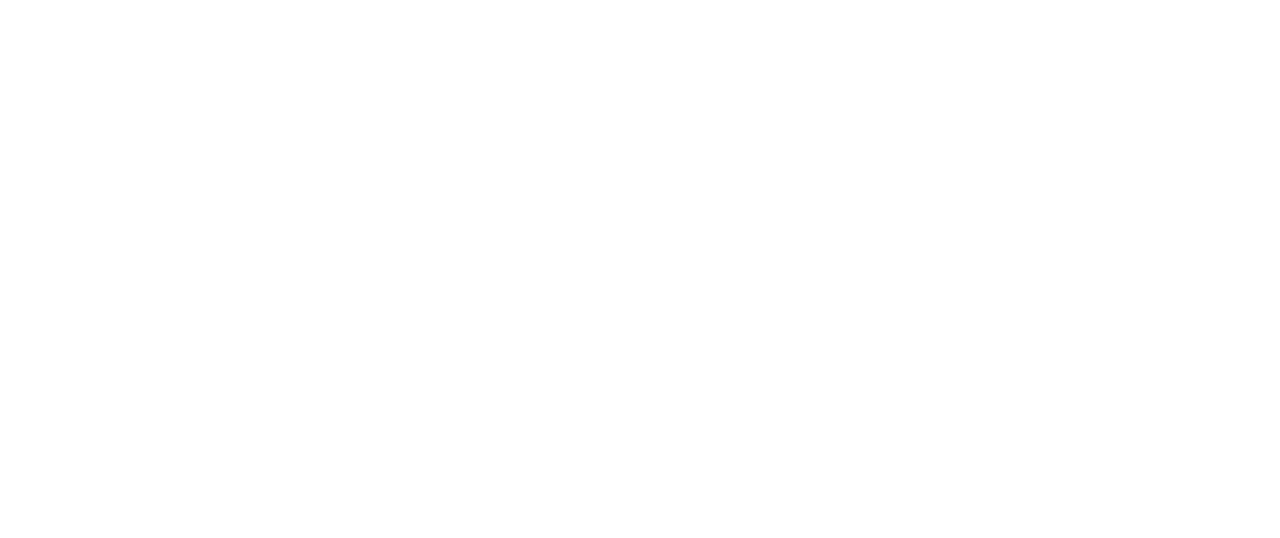
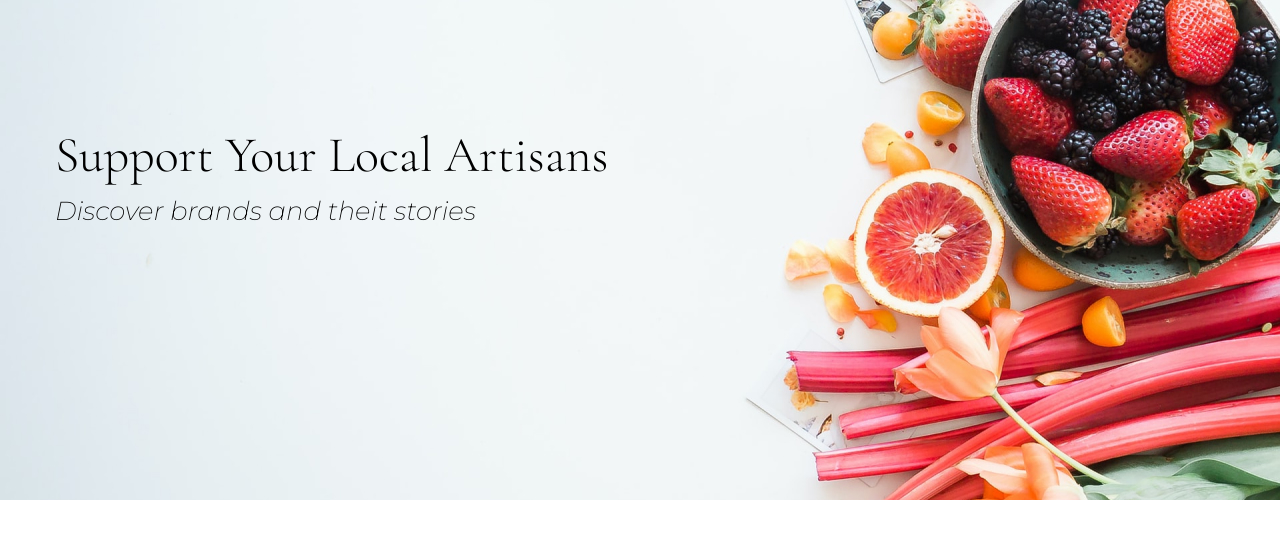
Before and after one commit to SergioPtashynski/Homeworks, a plain HTML site: page index.html in a window 1280 px wide. Drawn offline with nearby package versions, Linux system fonts and the light colour scheme.

Commit message:
background homework

```diff
--- a/index.html
+++ b/index.html
@@ -5,4 +5,17 @@
         <meta http-equiv="X-UA-Compatible" content="IE=edge">
         <title>Position</title>
         <link rel="stylesheet" href="./style/style.css">
+        <link rel="preconnect" href="https://fonts.googleapis.com">
+<link rel="preconnect" href="https://fonts.gstatic.com" crossorigin>
+<link href="https://fonts.googleapis.com/css2?family=Cormorant+Garamond:ital,wght@1,500&family=Montserrat:ital,wght@1,200&family=Raleway:wght@700&display=swap" rel="stylesheet">
+<link rel="preconnect" href="https://fonts.googleapis.com">
+<link rel="preconnect" href="https://fonts.gstatic.com" crossorigin>
+<link href="https://fonts.googleapis.com/css2?family=Cormorant+Garamond:ital,wght@0,300;1,500&family=Montserrat:ital,wght@1,200&family=Raleway:wght@700&display=swap" rel="stylesheet">
     </head>
+    <body>
+<div class="start-page">
+    <h1>Support Your Local Artisans</h1>
+    <p>Discover brands and theit stories</p>
+</div>
+    </body>
+</html>
--- a/style/style.css
+++ b/style/style.css
@@ -11,3 +11,27 @@ ol,ul {
 a {
     text-decoration: none;
 }
+
+.start-page {
+    background-image: url(/images/Mask\ Group.jpg);
+    height: 500px;
+    width: 1280px;
+}
+
+h1 {
+    font-family: 'Cormorant Garamond', serif;
+    font-style: normal;
+    font-weight: 500;
+    font-size: 50px;
+    margin-left: 55px;
+    padding-top: 125px;
+}
+
+p {
+    font-family: 'Montserrat', sans-serif;
+    font-style: normal;
+    font-weight: 300;
+    font-size: 26px;
+    padding-top: 10px;
+    margin-left: 55px;
+}
```
Also changed, not shown: images/Mask Group.jpg (added).
